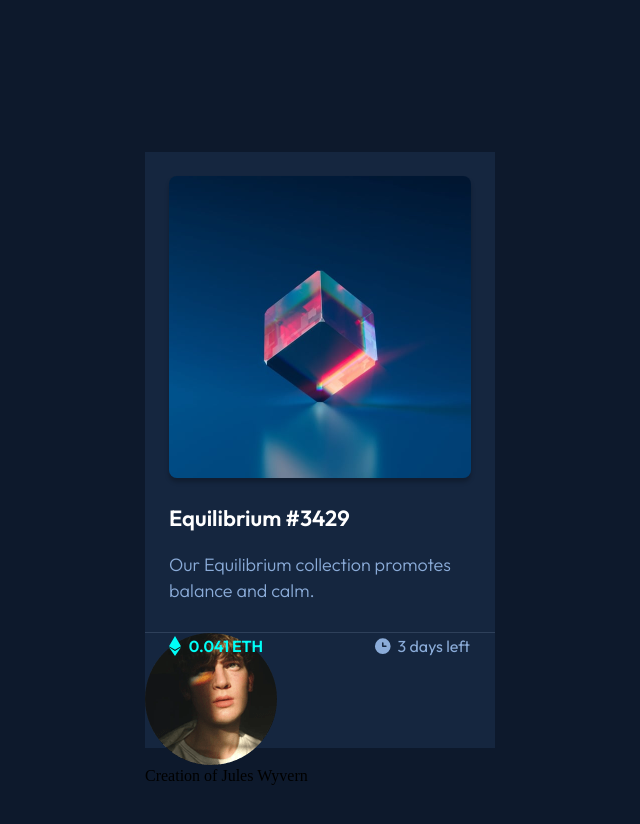
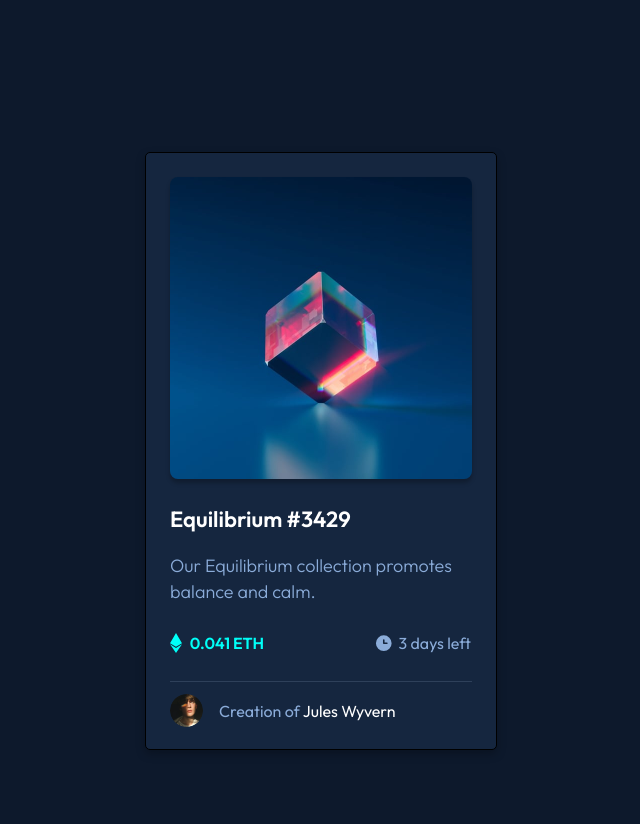
Before and after one commit to Clara-Pacheco/Front_end_mentor--project01--NFT-preview-card-component, a plain HTML site: page index.html in a window 1280 px wide. Shown: the top 824 px of the page, without its empty margins (400-1040 px from the left). Drawn offline with Linux system fonts and the light colour scheme.

Commit message:
Footer stylization and final internal background stylization

```diff
--- a/CSS/main.css
+++ b/CSS/main.css
@@ -2,6 +2,10 @@
   width: 350px;
   height: 596px;
   background-color: #15263F;
+
+  border: 1px solid #000000;
+  filter: drop-shadow(0px 4px 4px rgba(0, 0, 0, 0.25));
+  border-radius: 5px;
 
   position: absolute;
   top: 152px;
@@ -22,7 +26,6 @@
   bottom: 270px;
   margin-bottom: 24px;
   box-shadow: 0px 4px 4px 0px #00000040;
-  ;
 }
 
 .text h1 {
@@ -83,7 +86,49 @@
   display: flex;
   justify-content: space-between;
   position: relative;
-  top: 24px;
+  top: 20px;
   left: 24px;
   right: 25px;
 }
+
+.line {
+  width: 302px;
+  height: 1px;
+  position: relative;
+  top: 48px;
+  left: 24px;
+  right: 24px;
+  bottom: 81px;
+}
+
+footer {
+  display: flex;
+  justify-content: flex-start;
+  align-items: center;
+  gap: 16px;
+  position: relative;
+  top: 60px;
+  left: 24px;
+
+}
+
+
+footer .avatar {
+  width: 33px;
+  height: 33px;
+  border-radius: 50%;
+
+}
+
+footer p {
+  font-family: 'Outfit', sans-serif;
+  font-weight: 400;
+  font-size: 16px;
+  list-style: 20px;
+  color: #ffffff;
+}
+
+footer p span {
+  color: #8BACD9;
+
+}
```
